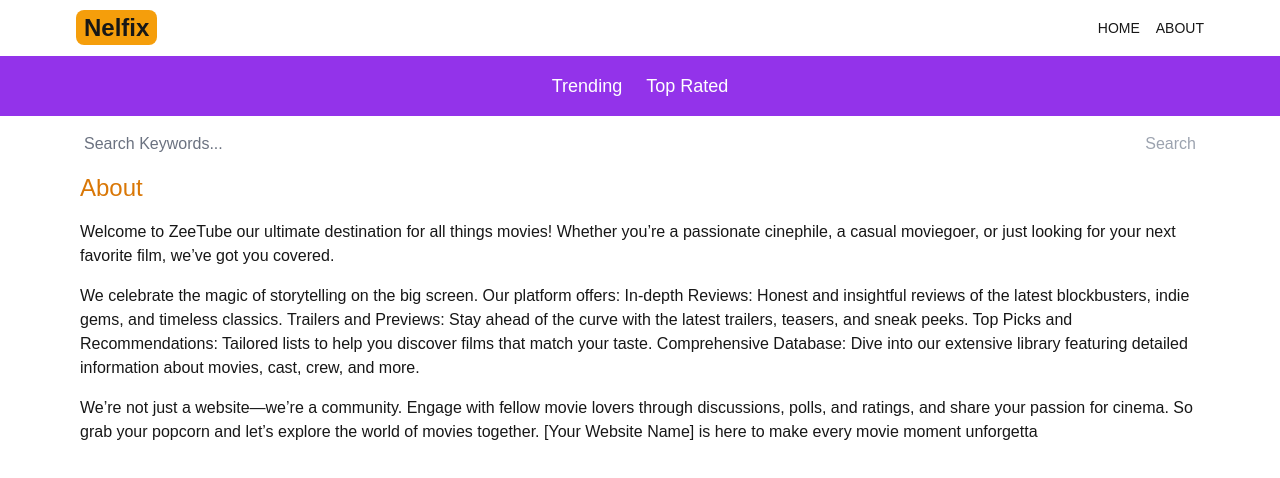
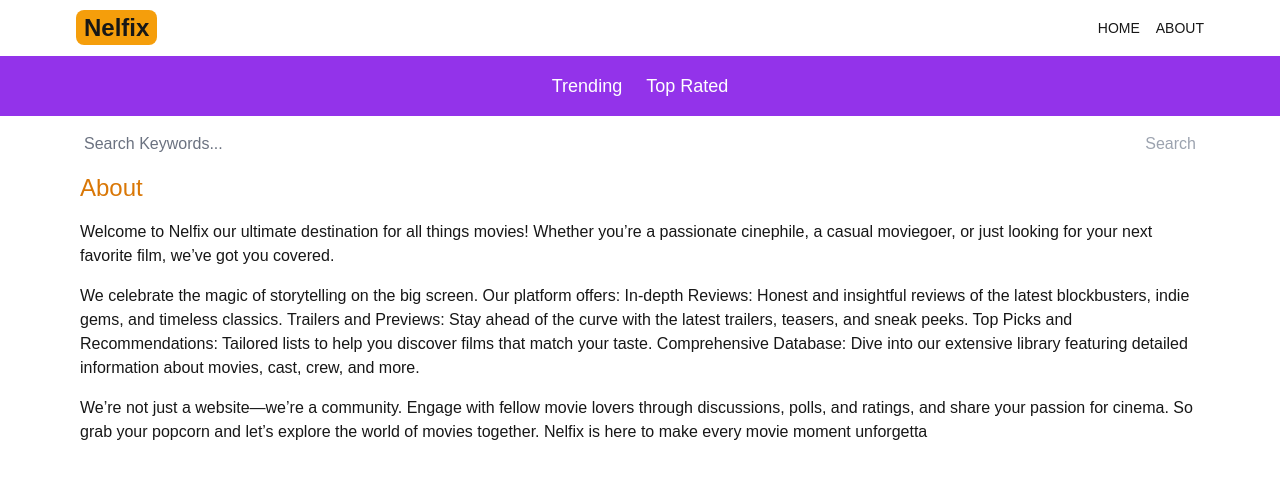
Before and after one commit to Tech041/nelfix, a Next.js app: page /about in a window 1280 px wide. Shown: the top 478 px of the page. Built offline with nearby package versions, Linux system fonts and the light colour scheme.

Commit message:
modified about page

```diff
--- a/src/app/about/page.jsx
+++ b/src/app/about/page.jsx
@@ -5,7 +5,7 @@ const About = () => {
     <section className="max-w-6xl mx-auto px-4 space-y-4 ">
       <h1 className="text-2xl font-medium text-amber-600">About</h1>
       <p className="">
-        Welcome to ZeeTube our ultimate destination for all things movies!
+        Welcome to Nelfix our ultimate destination for all things movies!
         Whether you’re a passionate cinephile, a casual moviegoer, or just
         looking for your next favorite film, we’ve got you covered.
       </p>
@@ -23,7 +23,7 @@ const About = () => {
         We’re not just a website—we’re a community. Engage with fellow movie
         lovers through discussions, polls, and ratings, and share your passion
         for cinema. So grab your popcorn and let’s explore the world of movies
-        together. [Your Website Name] is here to make every movie moment
+        together. Nelfix is here to make every movie moment
         unforgetta
       </p>
     </section>
```
Also changed, not shown: 1 other file (tests, documents, lock files or other folders).
